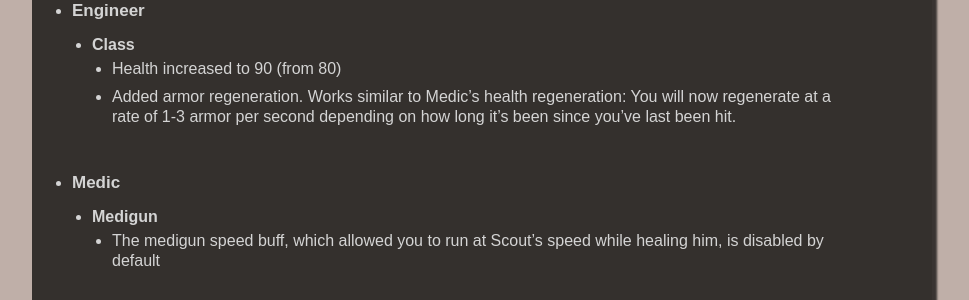
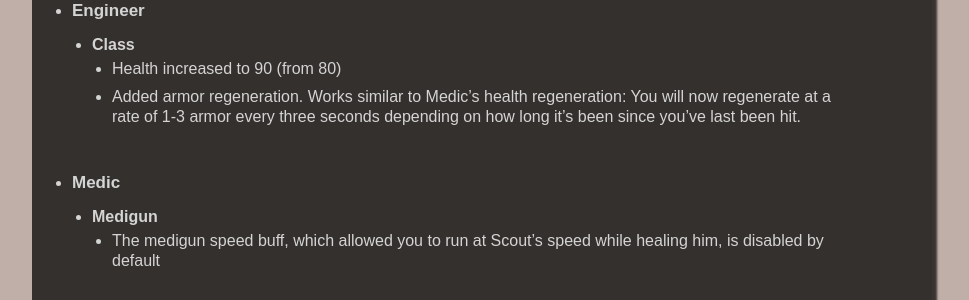
Before and after one commit to Pre-Fortress-2/PF2-Website, a Jekyll site: the page built from _posts/updates/2024-07-07-update-073.md, in a window 1280 px wide and 900 px high, scrolled down 2607 px. Shown: the part 172-472 px from the top of the window, without its empty margins (158-1127 px from the left). Built offline with Jekyll 4.4.1, drawn with Linux system fonts in a browser that asks for light colours.

Commit message:
Fixed false info on 0.7.3's patch notes

```diff
--- a/_posts/updates/2024-07-07-update-073.md
+++ b/_posts/updates/2024-07-07-update-073.md
@@ -73,7 +73,7 @@
 - ### Engineer
 	- #### Class
 		- Health increased to 90 (from 80)
-		- Added armor regeneration. Works similar to Medic's health regeneration: You will now regenerate at a rate of 1-3 armor per second depending on how long it's been since you've last been hit.
+		- Added armor regeneration. Works similar to Medic's health regeneration: You will now regenerate at a rate of 1-3 armor every three seconds depending on how long it's been since you've last been hit.
 
 - ### Medic
 	- #### Medigun
```
